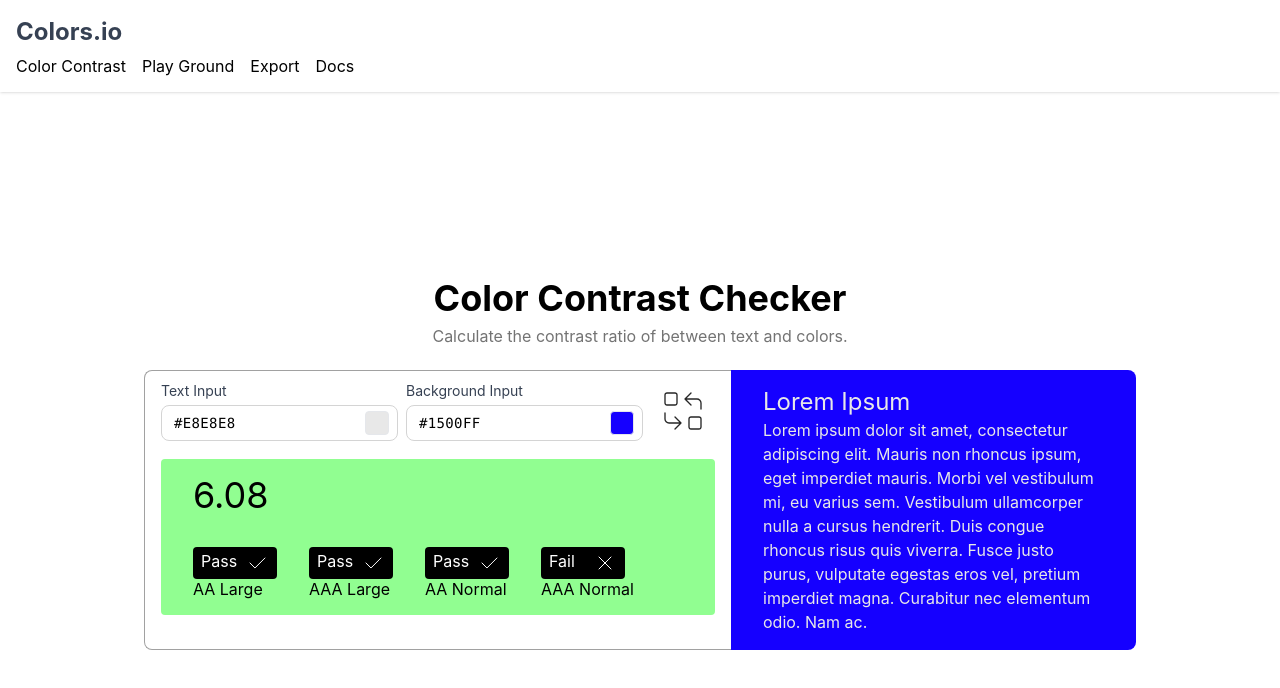
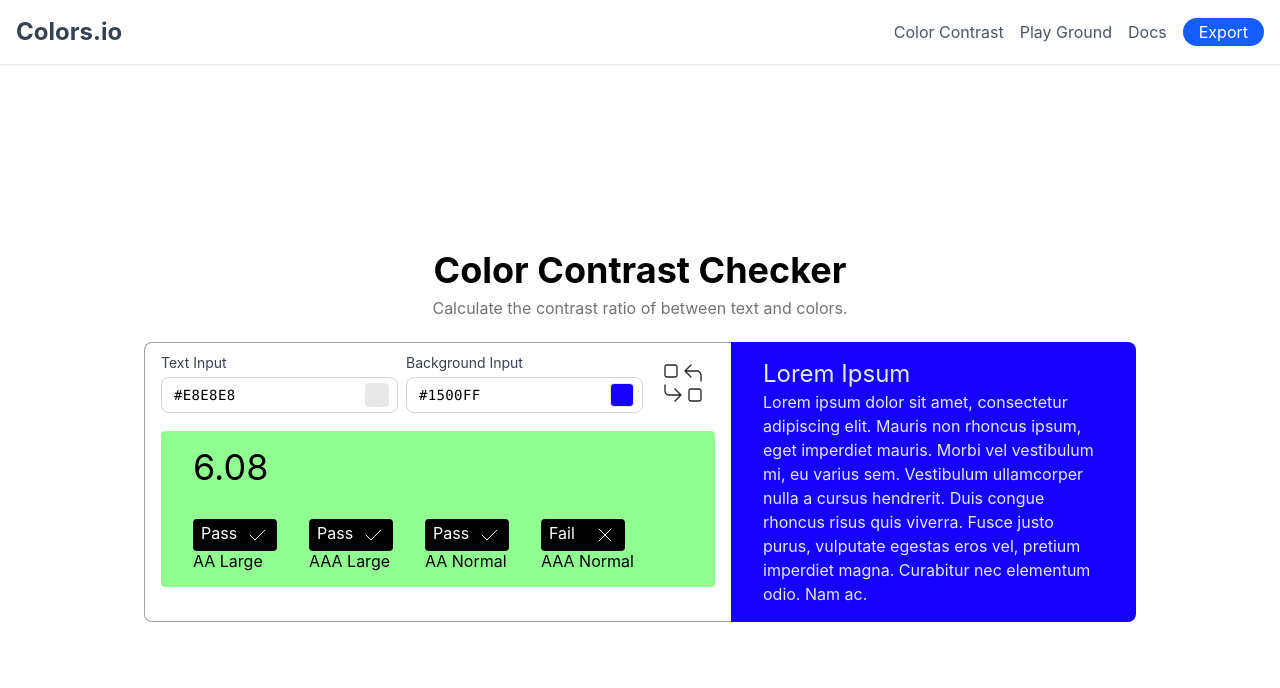
Before and after one commit to CallumGrooby/coloursio, a React (Vite) app: page /contrast-checker in a window 1280 px wide. Shown: the top 688 px of the page. Built offline with nearby package versions, Linux system fonts and the light colour scheme; no server answers.

Commit message:
Added mobile support for navbar

```diff
--- a/src/pages/Navbar.jsx
+++ b/src/pages/Navbar.jsx
@@ -1,38 +1,82 @@
 import { useState } from "react";
 import { Link, Outlet } from "react-router-dom";
 import ExportModal from "./ExportModal";
+import { CloseIcon, HamburgerMenu } from "../assets/Icons";
 
 export const Navbar = () => {
   const [isExportOpen, setIsExportOpen] = useState(false);
+  const [isMobileMenuOpen, setIsMobileMenuOpen] = useState(false);
 
   return (
-    <div className="min-h-screen flex flex-col">
+    <main className="min-h-screen flex flex-col">
       {/* Top Nav */}
       <nav className="p-4 shadow bg-white">
+        <div className="flex flex-row justify-between items-center">
           <div>
             <h1 className="text-gray-700 text-2xl font-bold">
               Colors.<span>io</span>
             </h1>
           </div>
 
-        <ul className="flex gap-4 mt-2">
+          {/* Desktop Navigation */}
+          <ul className="hidden md:flex gap-4 items-center">
+            <NavigationButton
+              to={"/contrast-checker"}
+              title={"Color Contrast"}
+            />
+            <NavigationButton to={"/playground"} title={"Play Ground"} />
+            <NavigationButton to={"/docs"} title={"Docs"} />
             <li>
-            <Link to="/contrast-checker">Color Contrast</Link>
-          </li>
-          <li>
-            <Link to="/playground">Play Ground</Link>
-          </li>
               <button
                 onClick={() => {
                   setIsExportOpen(true);
+                  setIsMobileMenuOpen(false);
                 }}
+                className="text-left text-white hover:text-gray-200 transition-colors px-4 bg-blue-600 hover:bg-blue-500 rounded-full cursor-pointer py-1"
               >
                 Export
               </button>
-          <li>
-            <Link to="/docs">Docs</Link>
             </li>
           </ul>
+
+          {/* Mobile Menu Button */}
+          <button
+            onClick={() => setIsMobileMenuOpen(!isMobileMenuOpen)}
+            className="md:hidden p-2 text-gray-600 hover:text-gray-900"
+            aria-label="Toggle menu"
+          >
+            {isMobileMenuOpen ? (
+              <CloseIcon className={"text-3xl text-neutral-500"} />
+            ) : (
+              <HamburgerMenu className="text-gray-700 text-3xl" />
+            )}
+          </button>
+        </div>
+
+        {/* Mobile Navigation */}
+        {isMobileMenuOpen && (
+          <div className="md:hidden mt-4 pt-4 border-t border-gray-200">
+            <ul className="flex flex-col gap-4">
+              <NavigationButton
+                to={"/contrast-checker"}
+                title={"Color Contrast"}
+              />
+              <NavigationButton to={"/playground"} title={"Play Ground"} />
+              <NavigationButton to={"/docs"} title={"Docs"} />
+              <li>
+                <button
+                  onClick={() => {
+                    setIsExportOpen(true);
+                    setIsMobileMenuOpen(false);
+                  }}
+                  className="text-left text-gray-600 hover:text-gray-900 transition-colors"
+                >
+                  Export
+                </button>
+              </li>
+            </ul>
+          </div>
+        )}
       </nav>
 
       {
@@ -44,6 +88,19 @@ export const Navbar = () => {
       <div className="flex-1 overflow-hidden">
         <Outlet />
       </div>
-    </div>
+    </main>
   );
 };
+
+const NavigationButton = ({ to, title }) => {
+  return (
+    <li>
+      <Link
+        to={to}
+        className="text-gray-600 hover:text-gray-900 transition-colors py-1"
+      >
+        {title}
+      </Link>
+    </li>
+  );
+};
```
Lines whose indentation alone changed are shown as unchanged.
